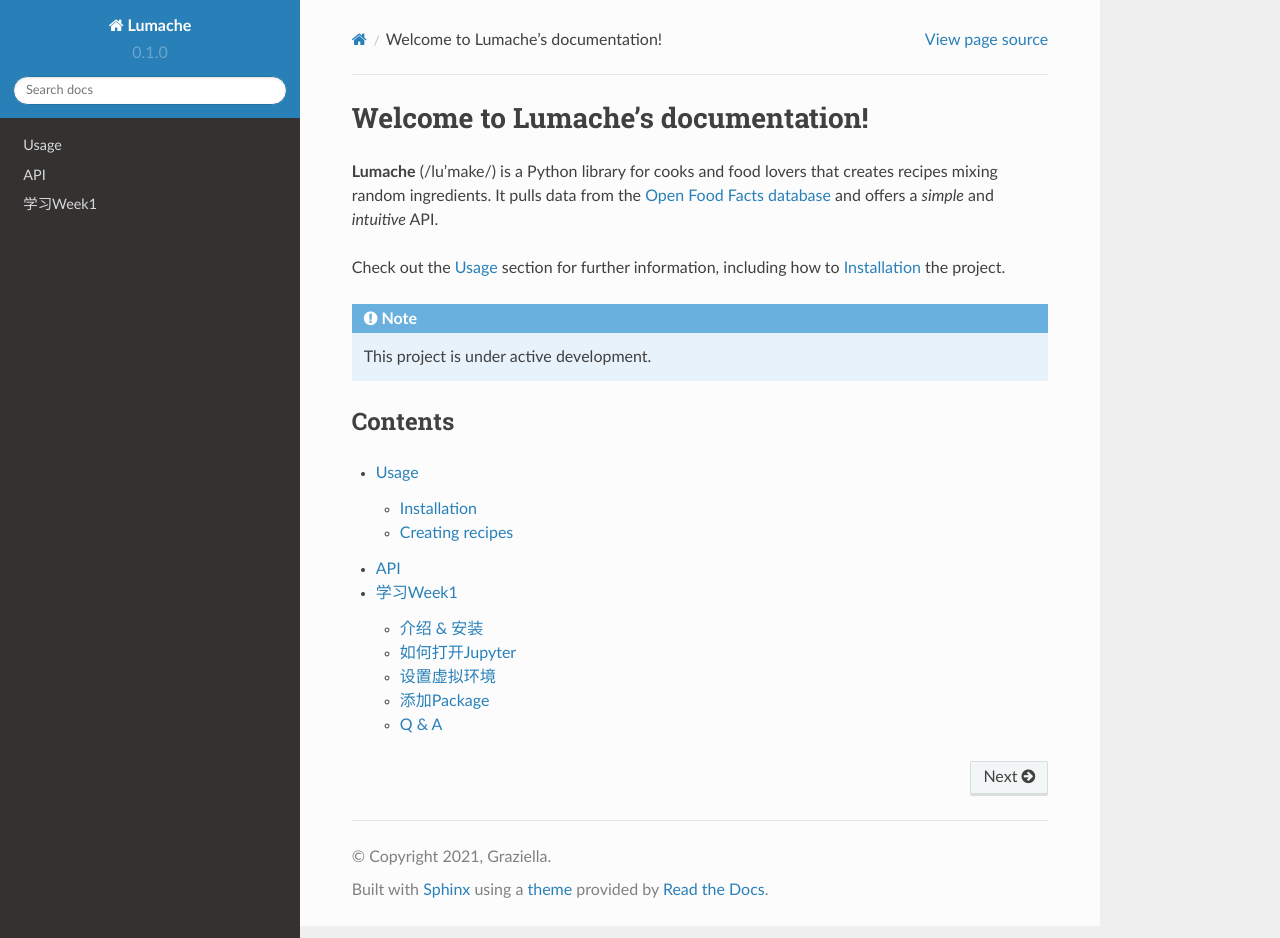
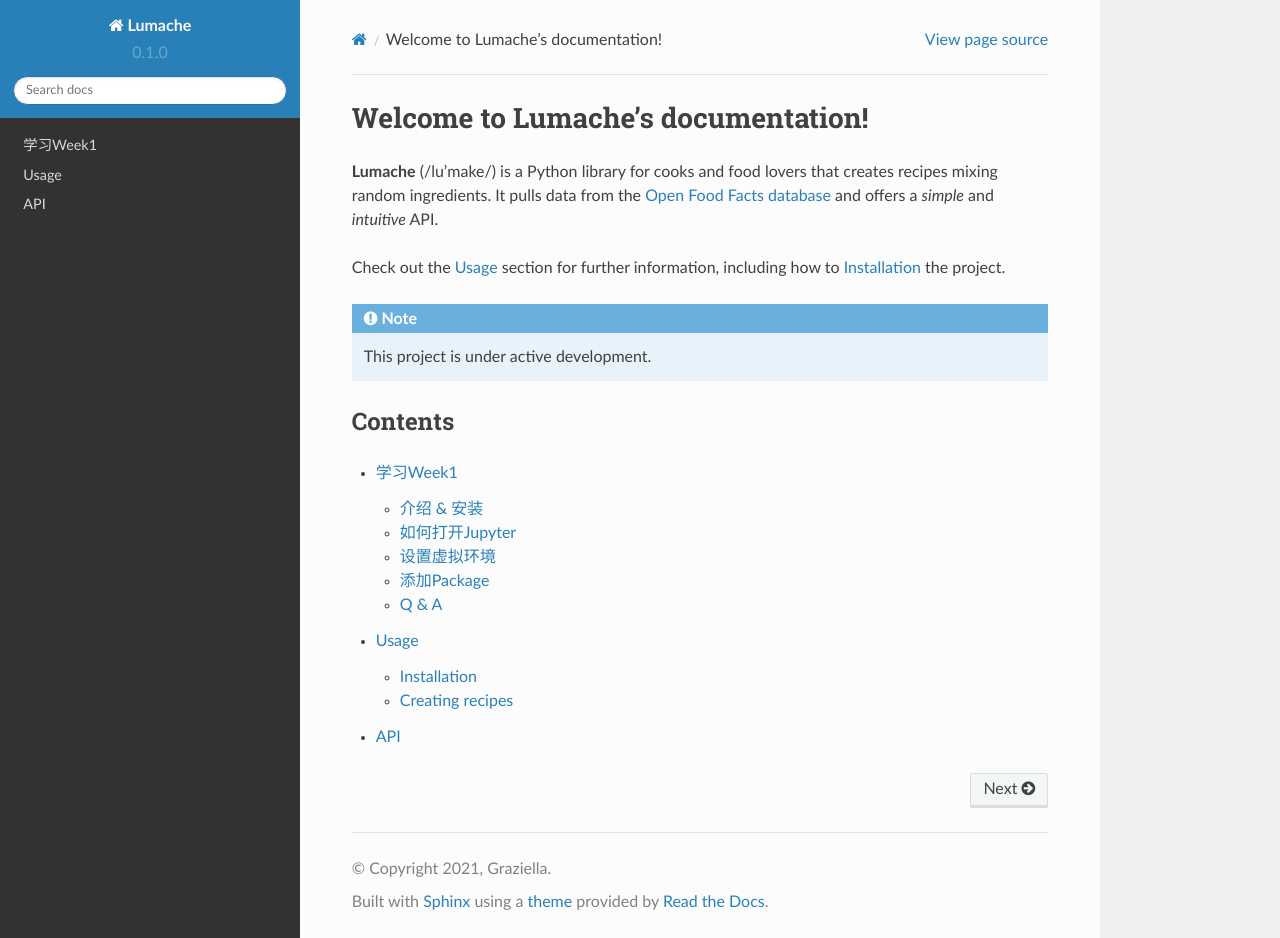
Before and after one commit to sandaowu/IACCS-Python-Study, a Sphinx documentation site: the page built from docs/source/index.rst, in a window 1280 px wide and 938 px high. Built offline with Sphinx 7.4.7 and the Read the Docs theme 2.0.0, drawn with Linux system fonts in a browser that asks for light colours.

```diff
--- a/docs/source/index.rst
+++ b/docs/source/index.rst
@@ -18,6 +18,6 @@ Contents
 
 .. toctree::
 
+   study1
    usage
    api
-   study1
```
